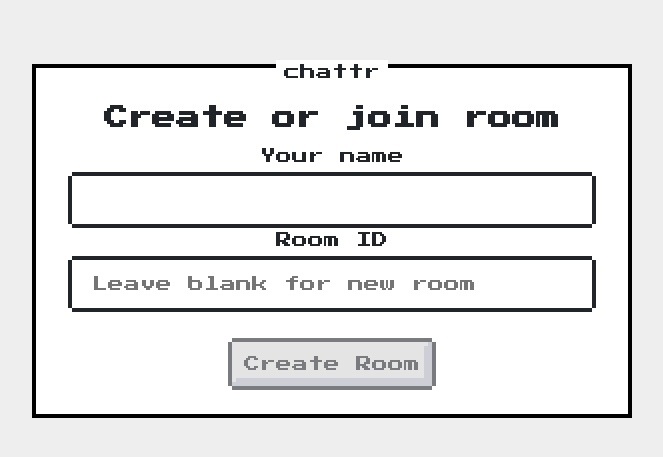
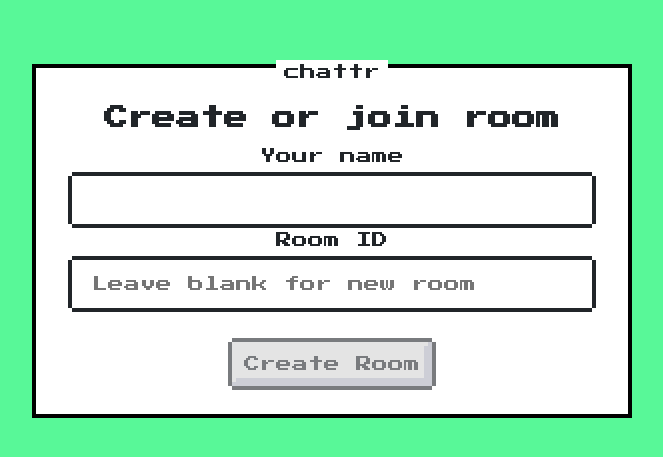
Before and after one commit to mttchpmn/chattr, a React (Create React App) app: page / in a window 1280 px wide. Shown: the part 159-616 px from the top of the page, without its empty margins (308-971 px from the left). Built offline with nearby package versions, Linux system fonts and the light colour scheme; no server answers.

Commit message:
Implement random colors

```diff
--- a/src/App/index.jsx
+++ b/src/App/index.jsx
@@ -10,10 +10,8 @@ import "./app.css";
 
 // TODO
 // - Use short uuids for rooms
-// - Notification when members join and leave
-// - Fix announcement duration
+// - Notification when members leave
 // - Input and error handling
-// - Randomise header color
 // - Add exit button
 
 class App extends React.Component {
--- a/src/components/ChatHeader/index.jsx
+++ b/src/components/ChatHeader/index.jsx
@@ -1,17 +1,9 @@
 import React from "react";
 import { CopyToClipboard } from "react-copy-to-clipboard";
-
-const colors = [
-  "#3CBCFC",
-  "#9878F8",
-  "#F85898",
-  "#FCA044",
-  "#B8F818",
-  "#58F898",
-];
+import { randomColor } from "../colors";
 
 function ChatHeader({ name, roomID }) {
-  const randomColor = colors[Math.floor(Math.random() * colors.length)];
+  // const randomColor = colors[Math.floor(Math.random() * colors.length)];
   const [color, setColor] = React.useState("#505050");
 
   return (
--- a/src/components/HomeScreen/index.jsx
+++ b/src/components/HomeScreen/index.jsx
@@ -1,13 +1,16 @@
 import React from "react";
 
 import socket from "../../socket";
+import { randomColor } from "../colors";
 
 function HomeScreen({ handleSubmit }) {
   const [name, setName] = React.useState("");
   const [joinID, setJoinID] = React.useState("");
 
   return (
-    <div style={{ height: "100vh", display: "grid" }}>
+    <div
+      style={{ height: "100vh", display: "grid", backgroundColor: randomColor }}
+    >
       <div
         className="nes-container with-title is-centered"
         style={{
--- /dev/null
+++ b/src/components/colors.js
@@ -0,0 +1,10 @@
+export const colors = [
+  "#3CBCFC",
+  "#9878F8",
+  "#F85898",
+  "#FCA044",
+  "#B8F818",
+  "#58F898",
+];
+
+export const randomColor = colors[Math.floor(Math.random() * colors.length)];
```
